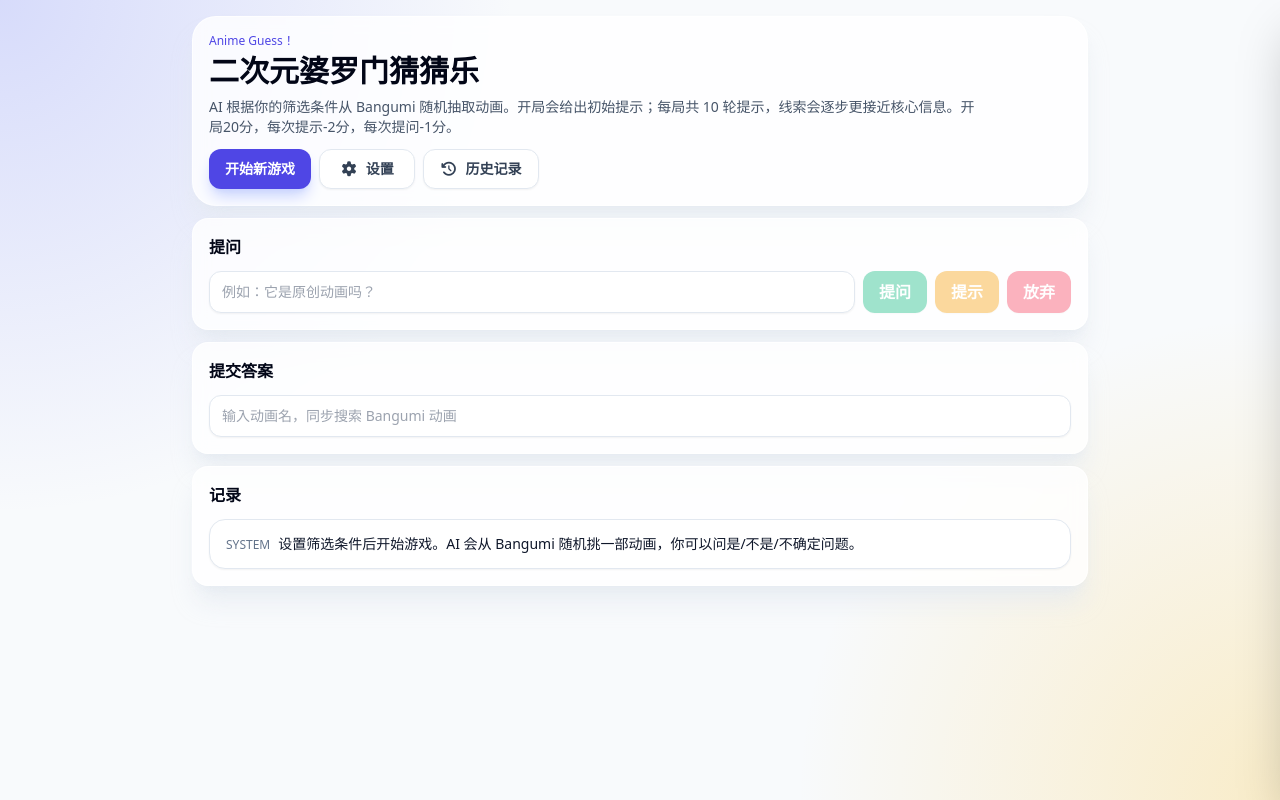
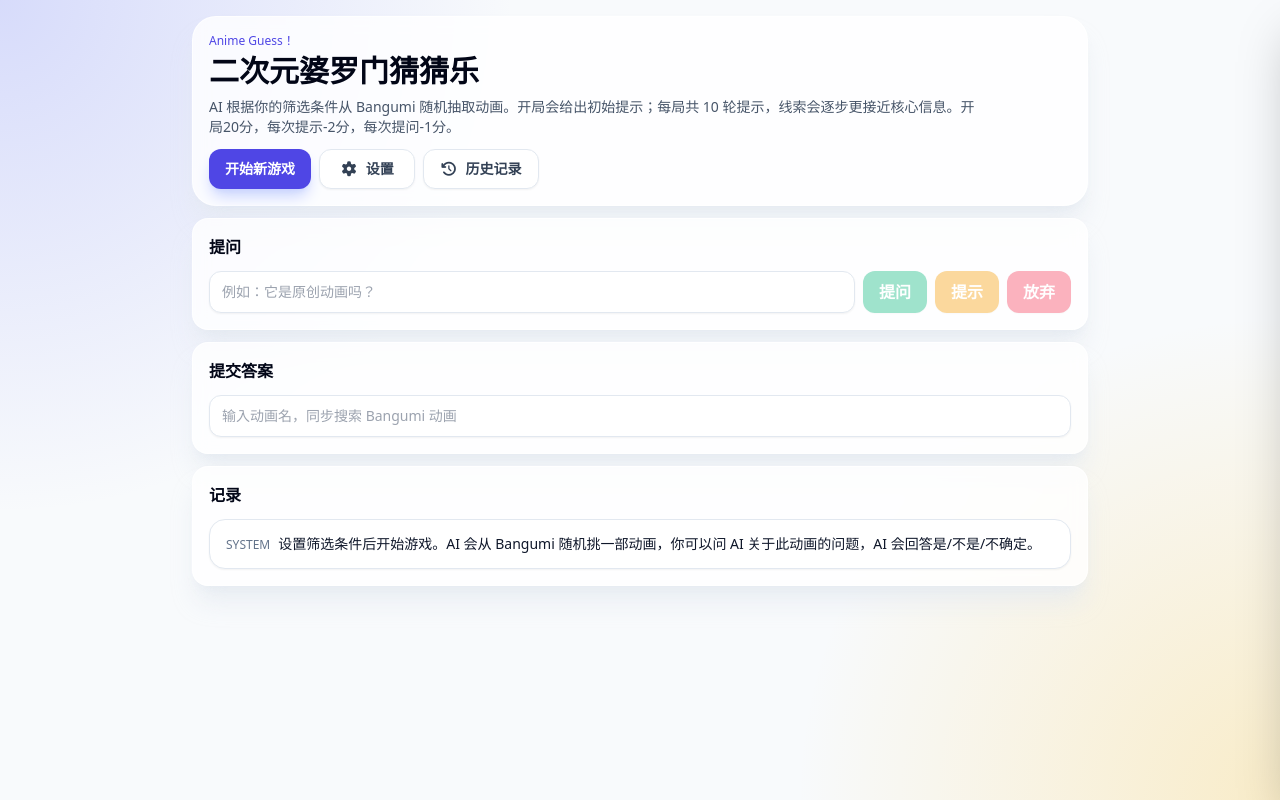
Before and after one commit to nepsyn/anime-guess-ai, a Nuxt app: page / in a window 1280 px wide. Built offline with nearby package versions, Linux system fonts and the light colour scheme.

Commit message:
Opt description

```diff
--- a/app/app.vue
+++ b/app/app.vue
@@ -49,7 +49,7 @@ const remainingHints = ref(0);
 const totalHints = ref(10);
 const score = ref(0);
 const chat = ref<ChatItem[]>([
-  { role: 'system', text: '设置筛选条件后开始游戏。AI 会从 Bangumi 随机挑一部动画，你可以问是/不是/不确定问题。' },
+  { role: 'system', text: '设置筛选条件后开始游戏。AI 会从 Bangumi 随机挑一部动画，你可以问 AI 关于此动画的问题，AI 会回答是/不是/不确定。' },
 ]);
 let searchTimer: ReturnType<typeof setTimeout> | null = null;
 const SETTINGS_STORAGE_KEY = 'anime-guess-ai:game-settings';
```
